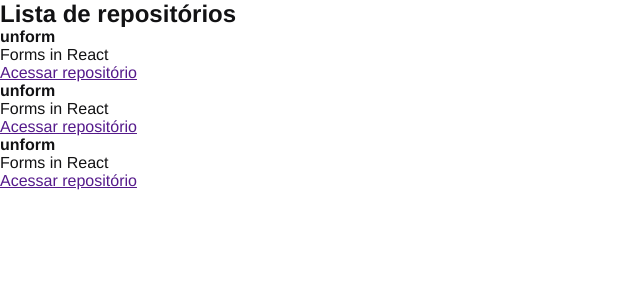
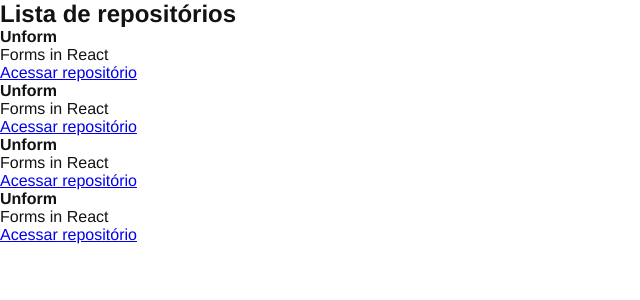
Before and after one commit to jvrviegas/github-explorer, a React app: page / in a window 1280 px wide. Shown: the top 300 px of the page, without its empty margins (0-640 px from the left). Built offline with nearby package versions, Linux system fonts and the light colour scheme.

Commit message:
feat(class): props in react

```diff
--- /dev/null
+++ b/src/components/RepositoryItem.jsx
@@ -0,0 +1,10 @@
+export function RepositoryItem(props) {
+  return (
+    <li>
+      <strong>{props.repository?.name ?? 'Default'}</strong>
+      <p>{props.repository.description}</p>
+
+      <a href={props.repository.link}>Acessar repositório</a>
+    </li>
+  )
+}
--- a/src/components/RepositoryList.jsx
+++ b/src/components/RepositoryList.jsx
@@ -1,27 +1,21 @@
+import { RepositoryItem } from "./RepositoryItem";
+
+const repository = {
+  name: 'Unform',
+  description: "Forms in React",
+  link: "https:/github.com/unform/unform"
+}
+
 export function RepositoryList() {
   return (
     <section className="repository-list">
       <h1>Lista de repositórios</h1>
 
       <ul>
-        <li>
-          <strong>unform</strong>
-          <p>Forms in React</p>
-
-          <a href="">Acessar repositório</a>
-        </li>
-        <li>
-          <strong>unform</strong>
-          <p>Forms in React</p>
-
-          <a href="">Acessar repositório</a>
-        </li>
-        <li>
-          <strong>unform</strong>
-          <p>Forms in React</p>
-
-          <a href="">Acessar repositório</a>
-        </li>
+        <RepositoryItem repository={repository} />
+        <RepositoryItem repository={repository} />
+        <RepositoryItem repository={repository} />
+        <RepositoryItem repository={repository} />
       </ul>
     </section>
   )
```
